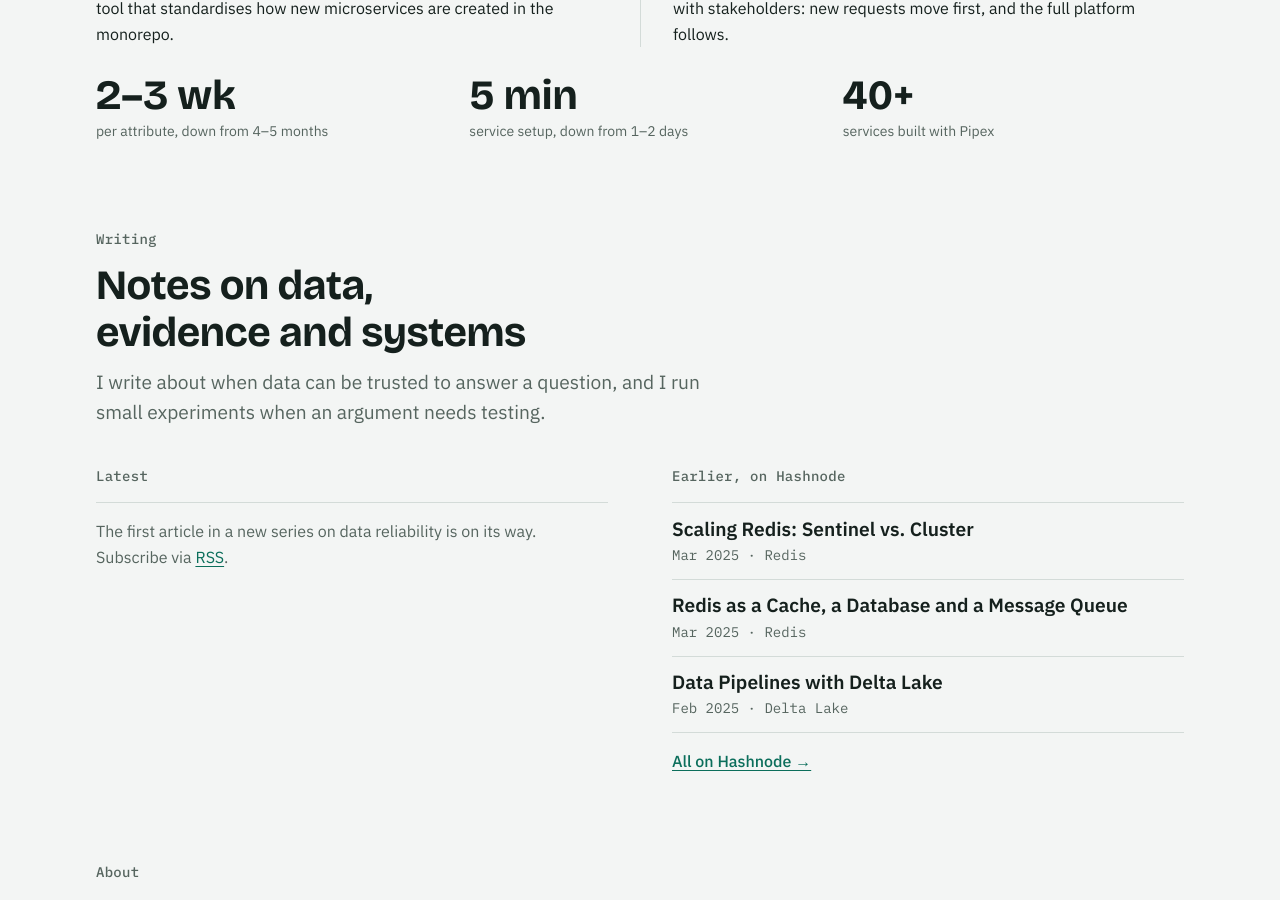
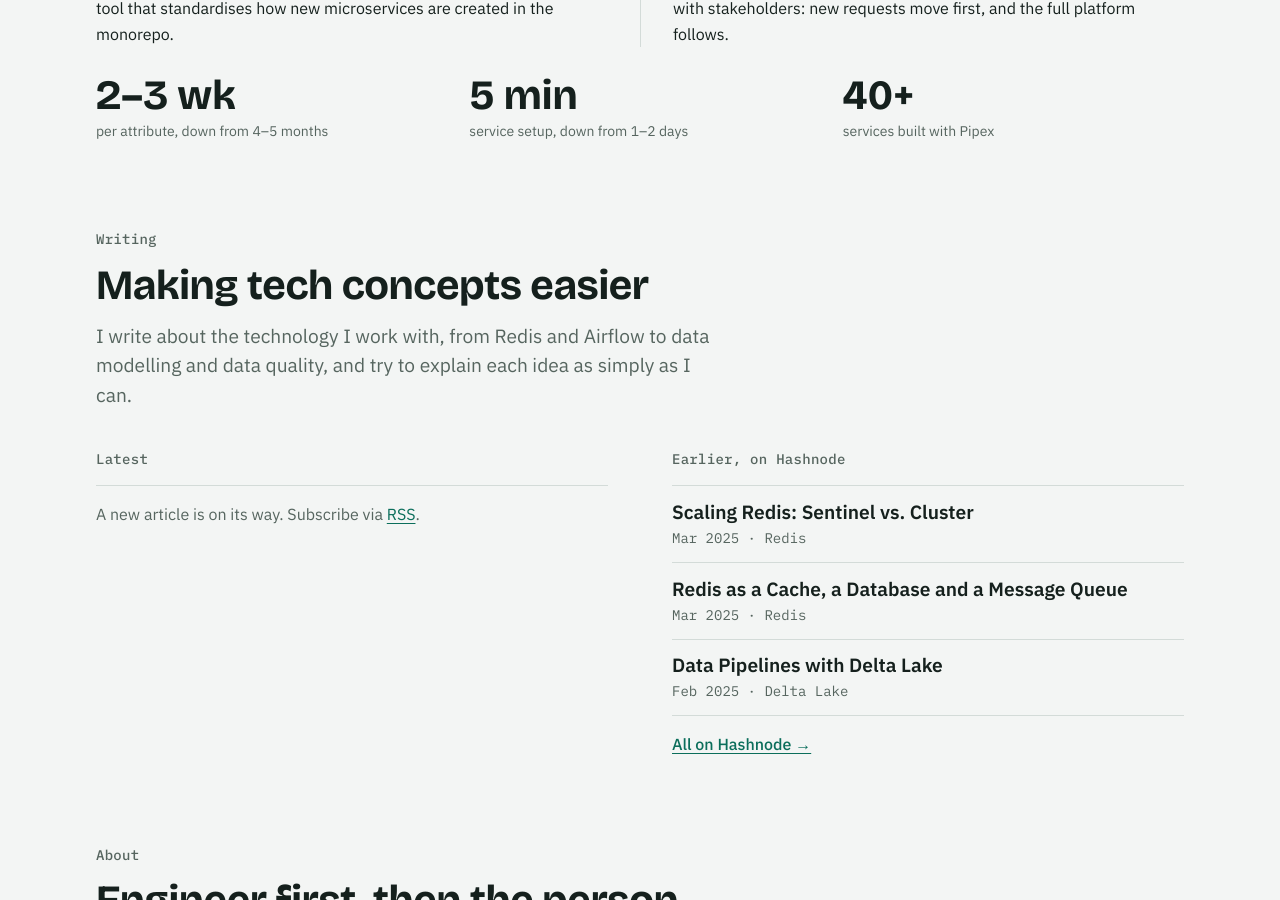
Before and after one commit to renjithak-swe/renjithak-swe.github.io, a Jekyll site: the page built from index.html, in a window 1280 px wide and 900 px high, scrolled down 2578 px. Built offline with Jekyll 4.4.1, drawn with Linux system fonts in a browser that asks for light colours.

Commit message:
Broaden writing section description

```diff
--- a/_config.yml
+++ b/_config.yml
@@ -1,5 +1,5 @@
 title: Renjitha K
-description: Data platform engineer and technical program lead. Builds data platforms, ships programs, writes about data reliability.
+description: Data platform engineer and technical program lead. Builds data platforms, ships programs, writes to make tech concepts easier.
 author: Renjitha K
 url: "https://renjithak-swe.github.io"
 baseurl: ""
--- a/index.html
+++ b/index.html
@@ -124,8 +124,8 @@ layout: default
 <section class="section wrap" id="writing">
   <header class="section-head">
     <p class="eyebrow">Writing</p>
-    <h2>Notes on data, evidence and systems</h2>
-    <p class="section-intro">I write about when data can be trusted to answer a question, and I run small experiments when an argument needs testing.</p>
+    <h2>Making tech concepts easier</h2>
+    <p class="section-intro">I write about the technology I work with, from Redis and Airflow to data modelling and data quality, and try to explain each idea as simply as I can.</p>
   </header>
 
   <div class="writing-grid">
@@ -142,7 +142,7 @@ layout: default
       </ul>
       <p><a class="more" href="/writing/">All writing →</a></p>
       {% else %}
-      <p class="empty">The first article in a new series on data reliability is on its way. Subscribe via <a href="/feed.xml">RSS</a>.</p>
+      <p class="empty">A new article is on its way. Subscribe via <a href="/feed.xml">RSS</a>.</p>
       {% endif %}
     </div>
     <div>
--- a/writing/index.html
+++ b/writing/index.html
@@ -1,13 +1,13 @@
 ---
 layout: default
 title: Writing
-description: Articles by Renjitha K on data reliability, provenance, data engineering and AI evaluation.
+description: Articles by Renjitha K on data engineering, systems and the technology behind them.
 ---
 <section class="section wrap page-top">
   <header class="section-head">
     <p class="eyebrow">Writing</p>
-    <h1>Notes on data, evidence and systems</h1>
-    <p class="section-intro">Articles on when data can be trusted to answer a question. Where an argument needs testing, the article includes a small experiment with its code.</p>
+    <h1>Making tech concepts easier</h1>
+    <p class="section-intro">Articles on the technology I work with, explained as simply as I can.</p>
   </header>
 
   {% if site.posts.size > 0 %}
```
